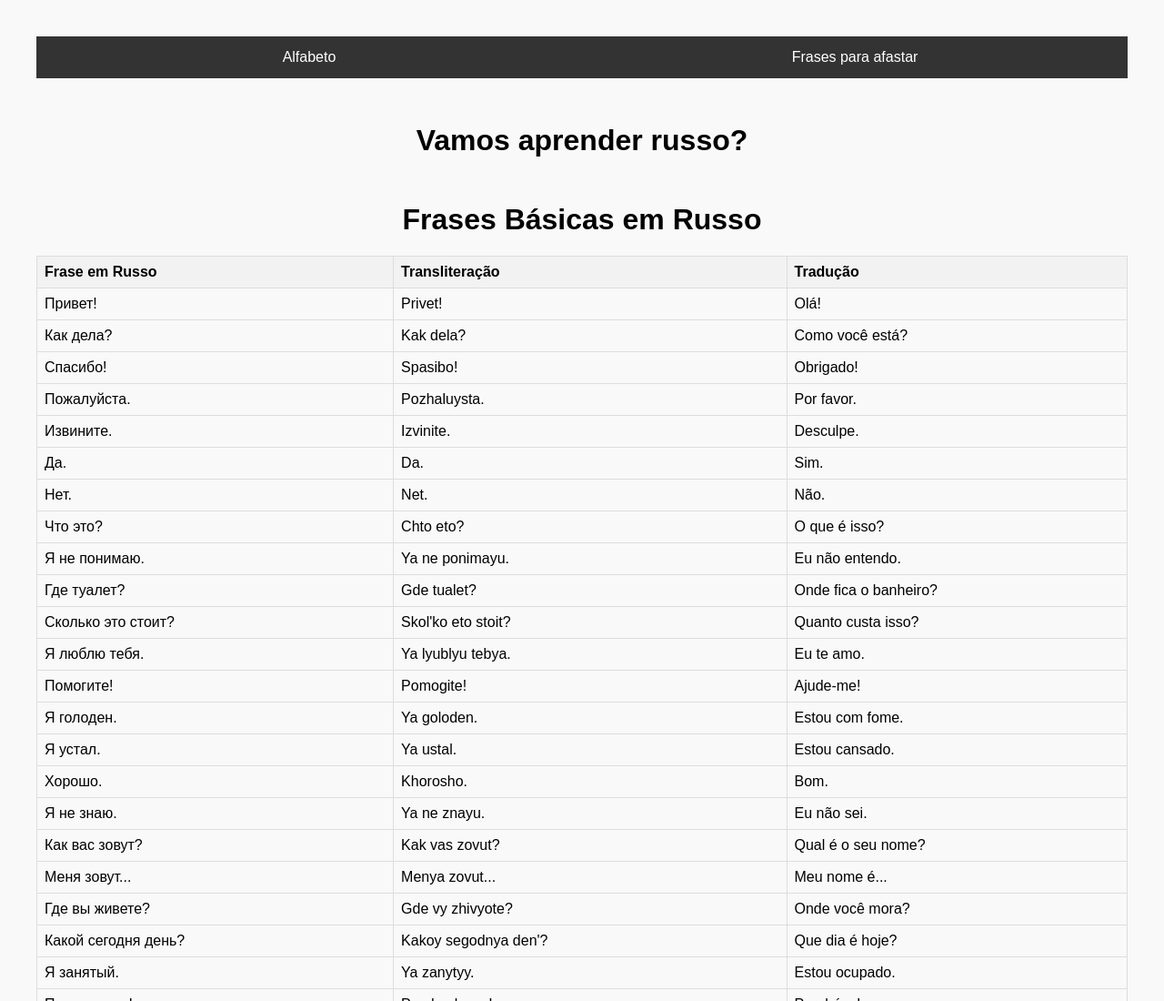
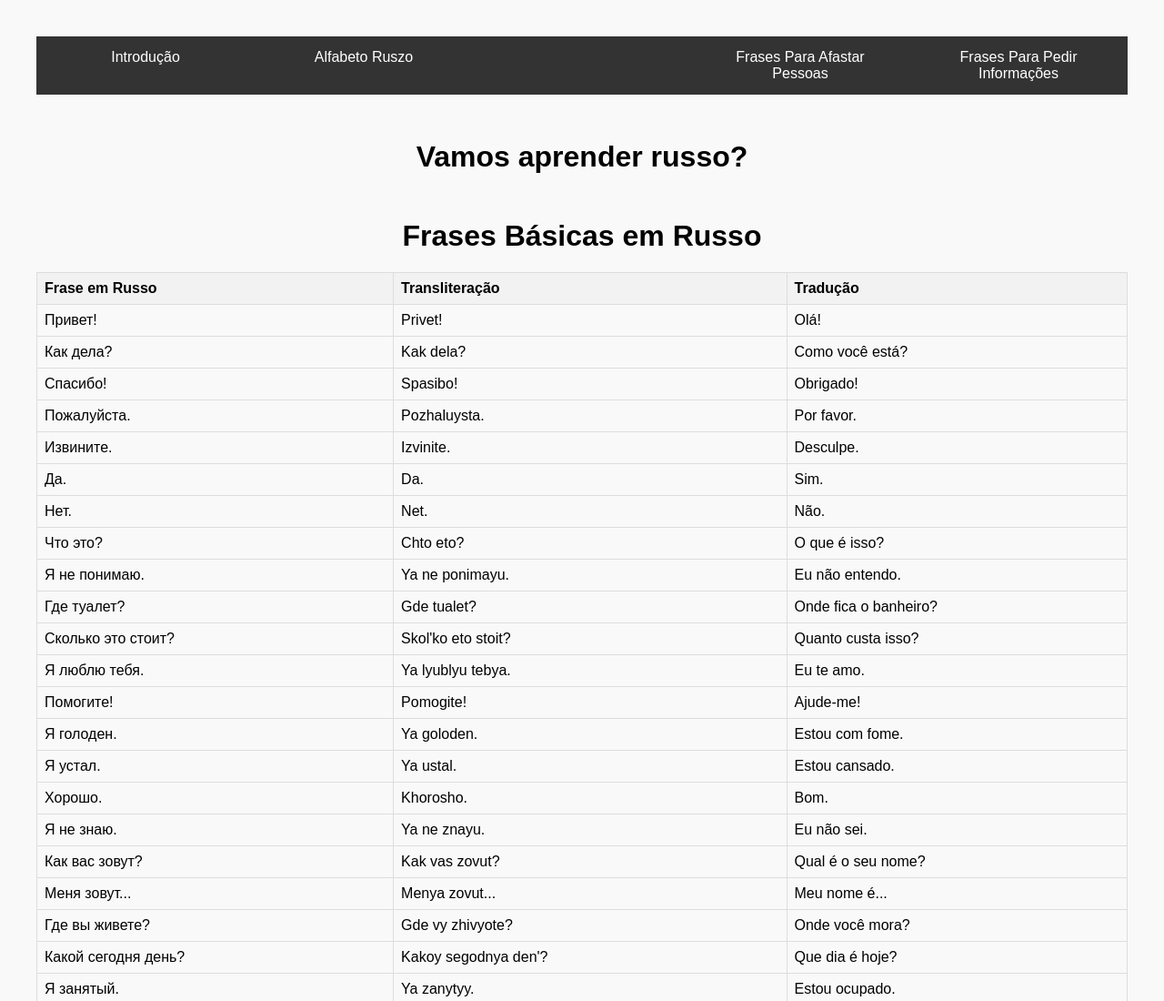
Before and after one commit to MarkinAndrade/Vamos-Aprender-Russo, a plain HTML site: page Frases Básicas I.html in a window 1280 px wide. Shown: the top 1100 px of the page at 91% size. Drawn offline with Linux system fonts and the light colour scheme.

Commit message:
Update Frases Básicas I.html

```diff
--- a/Frases Básicas I.html
+++ b/Frases Básicas I.html
@@ -41,10 +41,12 @@
 </head>
 <body>
     <div class="menu">
-        <ul>
-            <li><a href="Alfabeto.html">Alfabeto</a></li>
-            <li><a href="Frases para repelir e afastar pessoas.html">Frases para afastar</a></li>
-        </ul>
+                <ul>
+            <li><a href="Aprender russo.html">Introdução </a></li>
+            <li><a href="Alfabeto.html">Alfabeto Ruszo </a><li>
+            <li><a href="Frases para repelir e afastar pessoas.html">Frases Para Afastar Pessoas </a></li>
+            <li><a href="Frases para pedir informações.html">Frases Para Pedir Informações </a></li>
+                </ul>
     </div>
 </body>
 </html>
```
